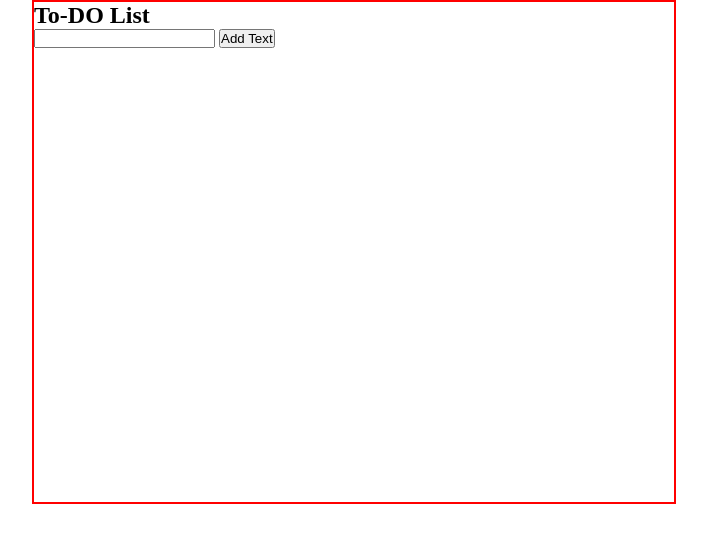
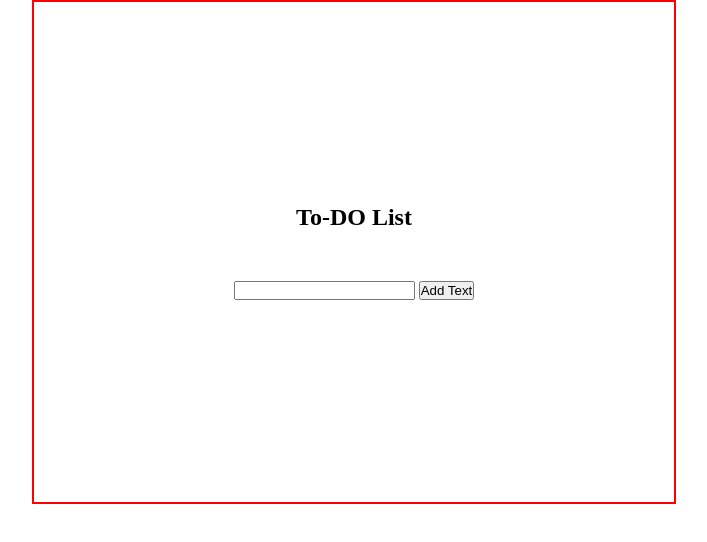
Before and after one commit to osamakhan18/todo-list-app-in-javascript, a plain HTML site: page index.html in a window 1280 px wide. Shown: the whole page, without its empty margins (286-993 px from the left). Drawn offline with Linux system fonts and the light colour scheme.

Commit message:
set the styling for main box

```diff
--- a/style.css
+++ b/style.css
@@ -8,4 +8,9 @@
     height: 500px;
     border: 2px solid red;
     margin: 0 auto;
+    display: flex;
+    justify-content: center;
+    align-items: center;
+    flex-direction: column;
+    gap: 50px;
 }
```
